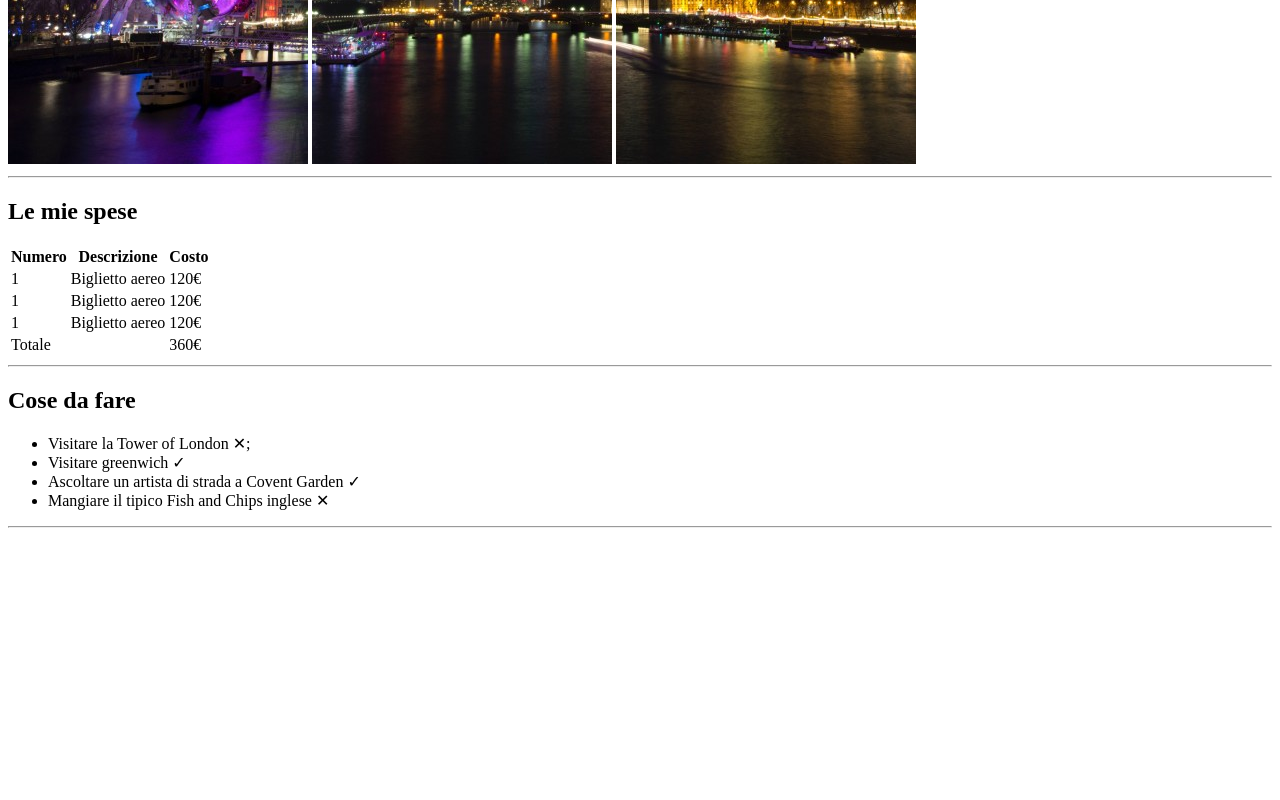
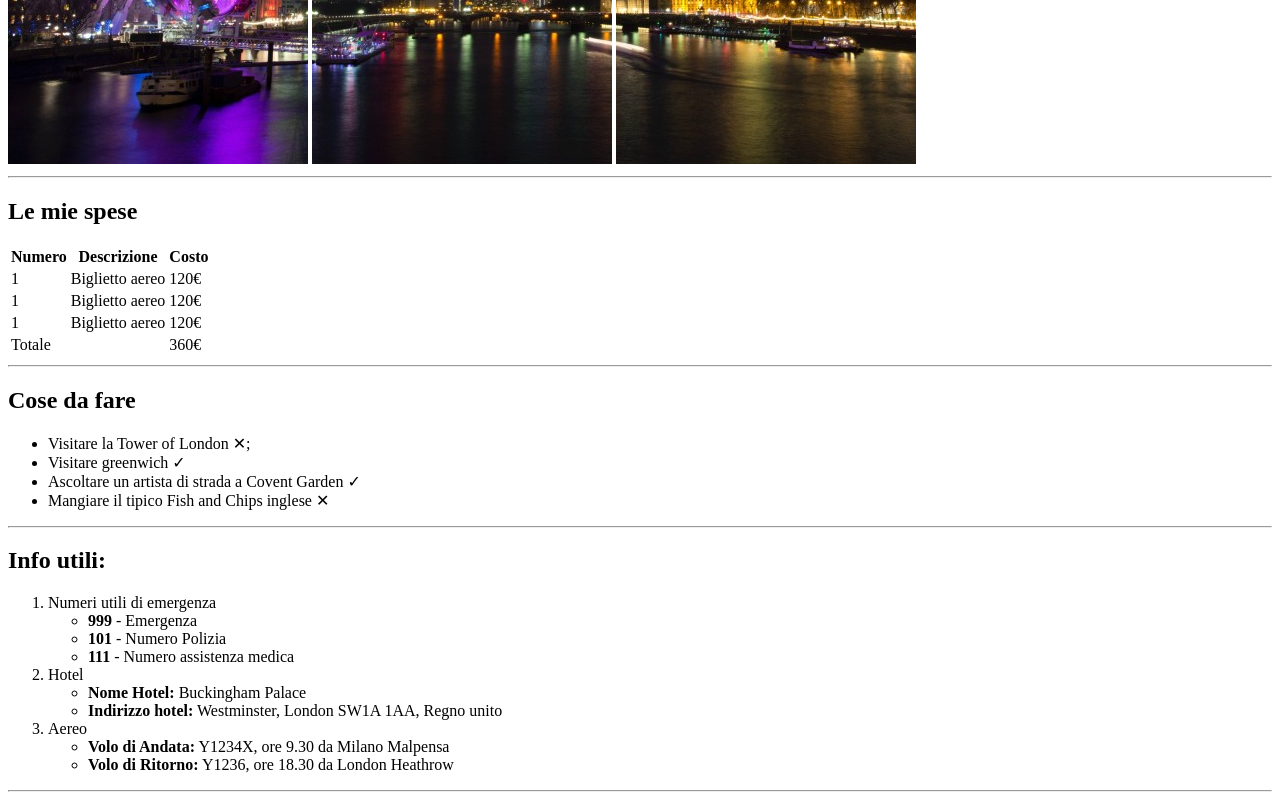
Before and after one commit to FrancescoMinichiello/html-london-trip, a plain HTML site: page index.html in a window 1280 px wide. Shown: the part 516-1316 px from the top of the page. Before the commit the page ends 1052 px from the top, so only its background shows below. Drawn offline with Linux system fonts and the light colour scheme.

Commit message:
Added information

```diff
--- a/index.html
+++ b/index.html
@@ -78,6 +78,48 @@
     </div>
     <hr>
 
+    <div>
+        <h2>Info utili:</h2>
+        <ol>
+            <li>Numeri utili di emergenza
+                <ul>
+                    <li>
+                        <b>999</b> - Emergenza
+                    </li>
+                    <li>
+                        <b>101</b> - Numero Polizia
+                    </li>
+                    <li>
+                        <b>111</b> - Numero assistenza medica
+                    </li>
+                </ul>
+            </li>
+            <li>
+                Hotel
+                <ul>
+                    <li>
+                        <b>Nome Hotel:</b> Buckingham Palace
+                    </li>
+                    <li>
+                        <b>Indirizzo hotel:</b> Westminster, London SW1A 1AA, Regno unito
+                    </li>
+                </ul>
+            </li>
+            <li>
+                Aereo
+                <ul>
+                    <li>
+                        <b>Volo di Andata:</b> Y1234X, ore 9.30 da Milano Malpensa
+                    </li>
+                    <li>
+                        <b>Volo di Ritorno:</b> Y1236, ore 18.30 da London Heathrow
+                    </li>
+                </ul>
+            </li>
+        </ol>
+        <hr>
+    </div>
+
     <footer>
 
     </footer>
```
